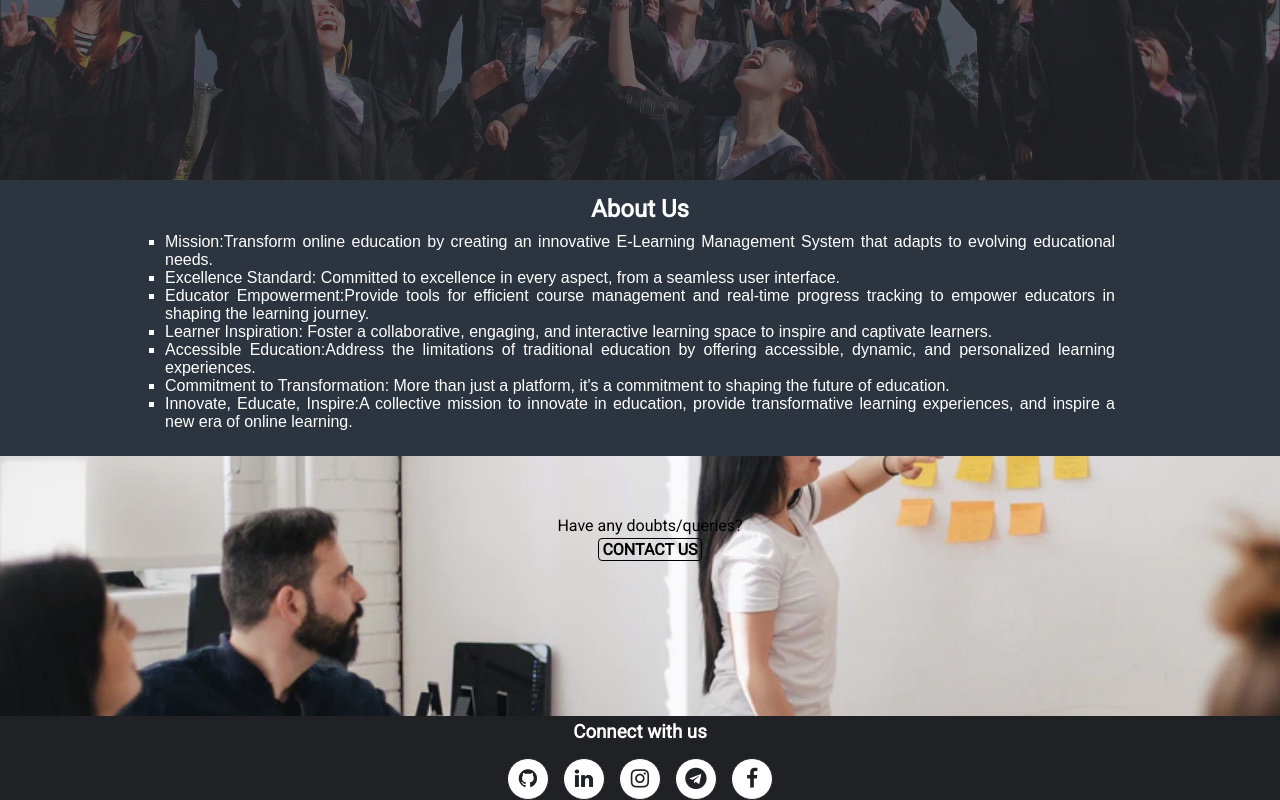
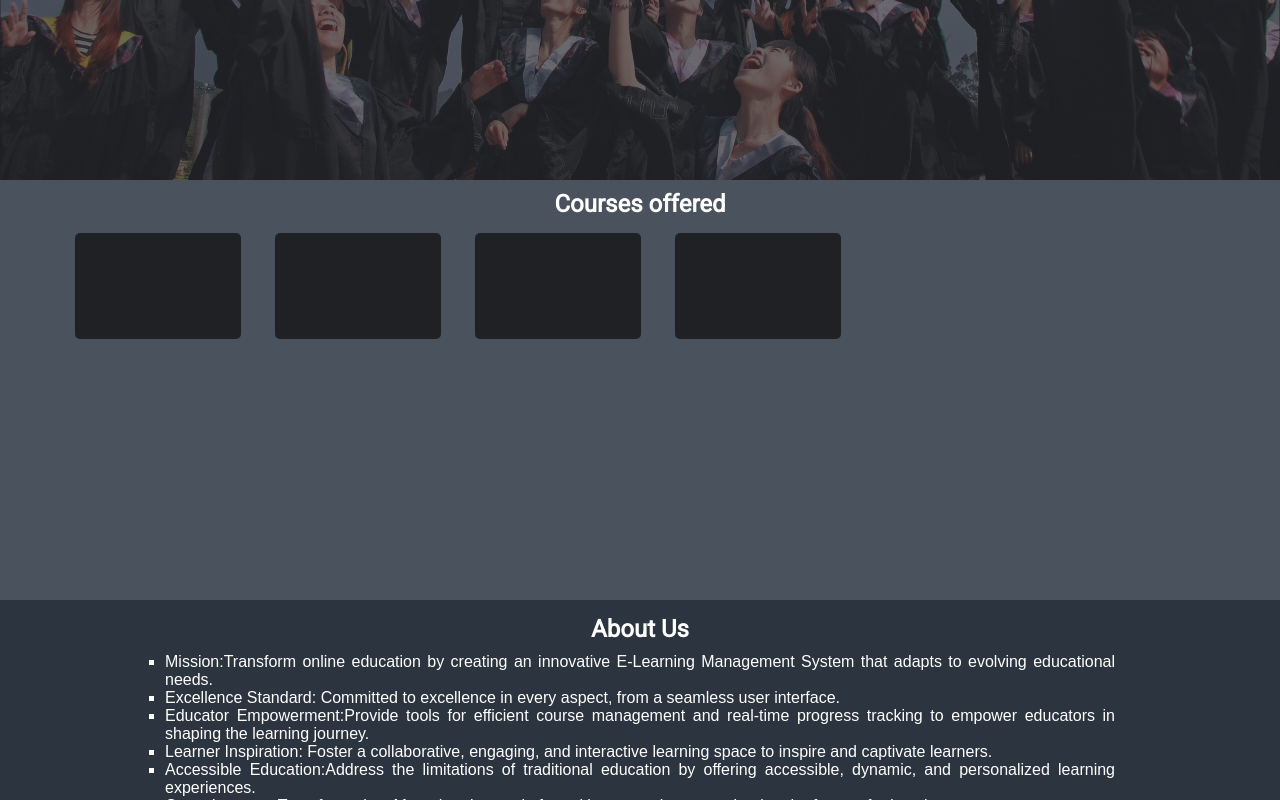
Before and after one commit to cyber-scribe/MiniProject, a plain HTML site: page index.html in a window 1280 px wide. Shown: the part 620-1420 px from the top of the page. Drawn offline with Linux system fonts and the light colour scheme.

Commit message:
coursessection

```diff
--- a/index.html
+++ b/index.html
@@ -32,13 +32,13 @@
             <a href="signup.html" id="btn">Join us &#8594;</a>
         </div>
     </section>
-    <!-- <section id="courses">
+    <section id="courses">
         <h2>Courses offered</h2>
         <div class="crs"></div>
         <div class="crs"></div>
         <div class="crs"></div>
         <div class="crs"></div>
-    </section> -->
+    </section>
     <section id="abt">
         <h2>About Us</h2>
            <ul>
```
